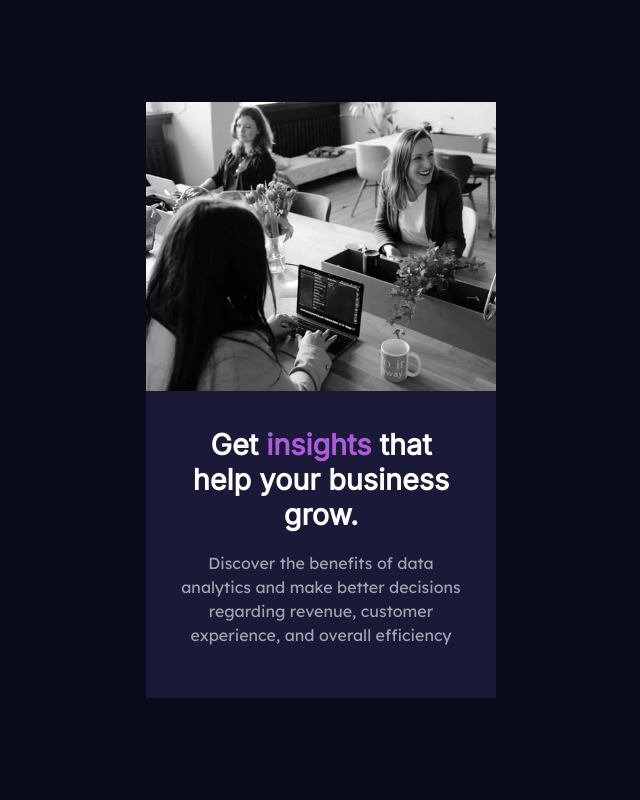
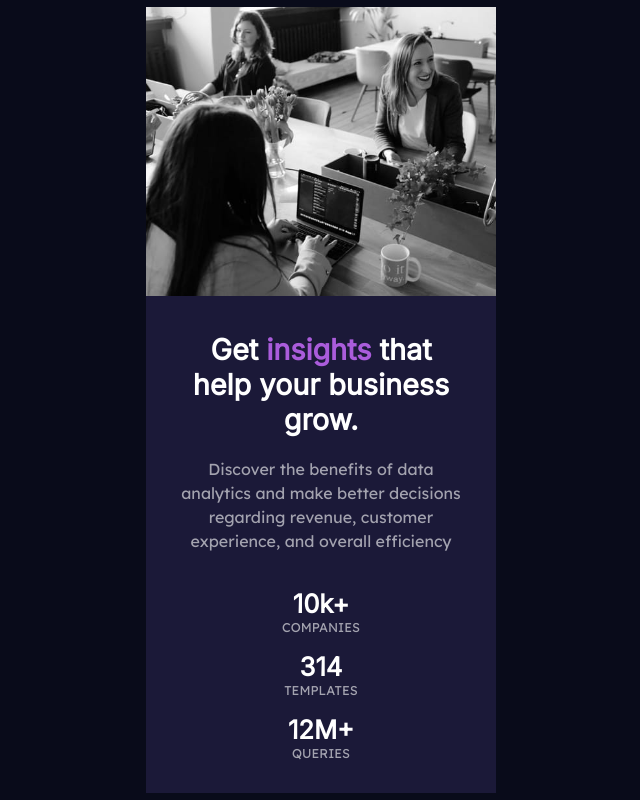
Before and after one commit to RicardoSerrano19/frontent_stats-preview, a plain HTML site: page index.html in a window 1280 px wide. Shown: the whole page, without its empty margins (319-959 px from the left). Drawn offline with Linux system fonts and the light colour scheme.

Commit message:
feat: style for summary

```diff
--- a/index.html
+++ b/index.html
@@ -23,6 +23,32 @@
       <div class="container__content__description">
         <p>Discover the benefits of data analytics and make better decisions regarding revenue, customer experience, and overall efficiency</p>
       </div>
+      <div class="container__content__summary">
+        <div class="container__content__summary__topic">
+          <div class="container__content__summary__topic__quantity">
+            10k+
+          </div>
+          <div class="container__content__summary__topic__type">
+            Companies
+          </div>
+        </div>
+        <div class="container__content__summary__topic">
+          <div class="container__content__summary__topic__quantity">
+            314
+          </div>
+          <div class="container__content__summary__topic__type">
+            Templates
+          </div>
+        </div>
+        <div class="container__content__summary__topic">
+          <div class="container__content__summary__topic__quantity">
+            12M+
+          </div>
+          <div class="container__content__summary__topic__type">
+            Queries
+          </div>
+        </div>
+      </div>
     </div>
   </section>
 
--- a/style.css
+++ b/style.css
@@ -59,3 +59,29 @@ body{
     font-family: 'Lexend Deca';
     margin: 1.2rem 0;
 }
+
+.container__content__summary{
+    display: flex;
+    justify-content: center;
+    flex-direction: column;
+}
+
+.container__content__summary__topic{
+    text-align: center;
+    margin-top: 1rem;
+}
+
+.container__content__summary__topic__quantity{
+    color: var(--white);
+    font-family: 'Inter';
+    font-size: 1.6rem;
+    font-weight: 900;
+}
+
+.container__content__summary__topic__type{
+    color: var(--slightly-transparent-white);
+    font-family: 'Lexend Deca';
+    font-size: 0.8rem;
+    font-weight: 400;
+    text-transform: uppercase;
+}
```
